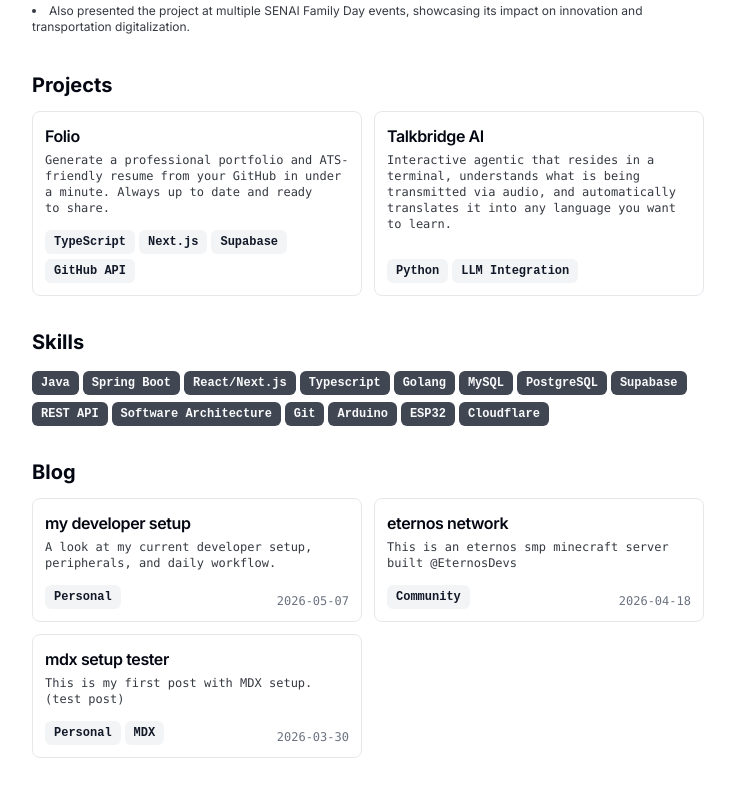
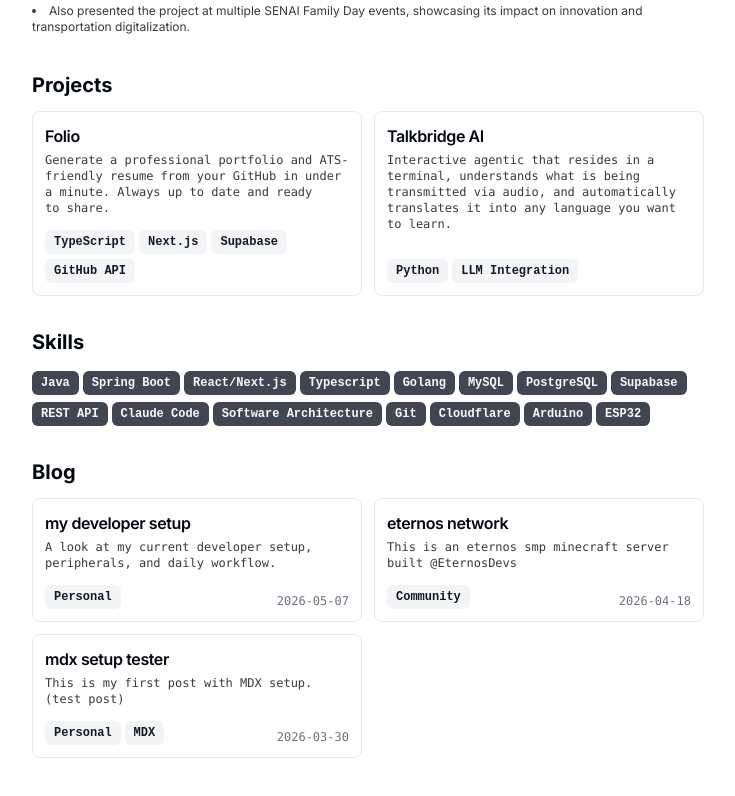
Before and after one commit to miguelrcha/miguelrcha.dev, a Next.js app: page / in a window 1280 px wide. Shown: the part 1135-1931 px from the top of the page, without its empty margins (272-1007 px from the left). Built offline with nearby package versions, Linux system fonts and the light colour scheme.

Commit message:
chore: update SKILLS array in page.tsx
Replaced 'REST API' with 'Claude Code' in SKILLS array.

```diff
--- a/src/app/page.tsx
+++ b/src/app/page.tsx
@@ -144,7 +144,7 @@
 
 const SKILLS = [
   "Java", "Spring Boot", "React/Next.js", "Typescript", "Golang",
-  "MySQL", "PostgreSQL", "Supabase", "REST API", "Software Architecture", "Git", "Arduino", "ESP32", "Cloudflare",
+  "MySQL", "PostgreSQL", "Supabase", "REST API", "Claude Code", "Software Architecture", "Git", "Cloudflare", "Arduino", "ESP32",
 ];
 
 // ── Sub-components ────────────────────────────────────────────────────────────
```
